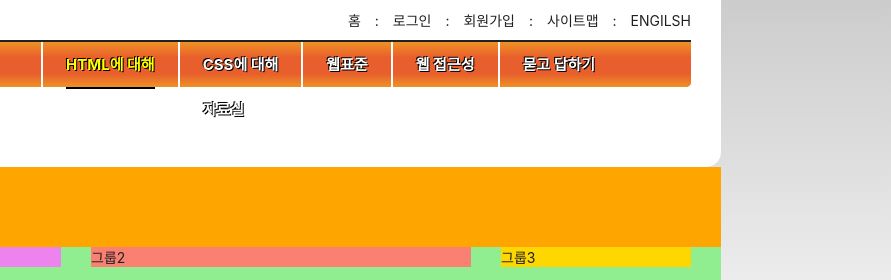
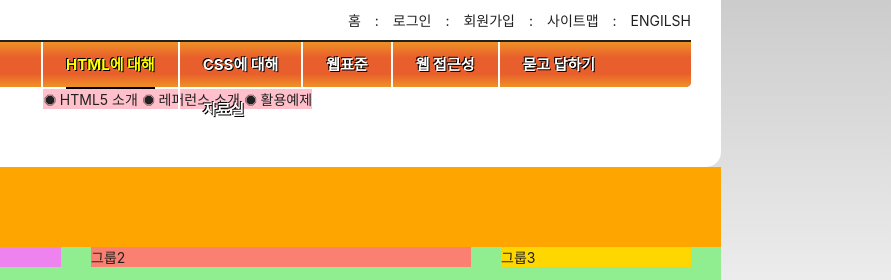
Before and after one commit to third-park/HTML5, a plain HTML site: page index.html in a window 1280 px wide. Shown: the top 280 px of the page, 389-1280 px from the left. Drawn offline with Linux system fonts and the light colour scheme; a web font is replaced by a local one.

Commit message:
서브메뉴에 아이콘폰트 적용

```diff
--- a/styles/fontello.css
+++ b/styles/fontello.css
@@ -1,19 +1,30 @@
+@font-face {
+  font-family: 'fontello';
+  src: url('../font/fontello.eot?45169256');
+  src: url('../font/fontello.eot?45169256#iefix') format('embedded-opentype'),
+    url('../font/fontello.woff2?45169256') format('woff2'),
+    url('../font/fontello.woff?45169256') format('woff'),
+    url('../font/fontello.ttf?45169256') format('truetype'),
+    url('../font/fontello.svg?45169256#fontello') format('svg');
+  font-weight: normal;
+  font-style: normal;
+}
 /* Chrome hack: SVG is rendered more smooth in Windozze. 100% magic, uncomment if you need it. */
 /* Note, that will break hinting! In other OS-es font will be not as sharp as it could be */
 /*
 @media screen and (-webkit-min-device-pixel-ratio:0) {
   @font-face {
     font-family: 'fontello';
-    src: url('../font/fontello.svg?38310097#fontello') format('svg');
+    src: url('../font/fontello.svg?45169256#fontello') format('svg');
   }
 }
 */
-
- [class^="icon-"]:before, [class*=" icon-"]:before {
-  font-family: 'fontello';
+[class^="icon-"]:before,
+[class*=" icon-"]:before {
+  font-family: "fontello";
+    font-style: normal;
   font-weight: normal;
-  speak: none;
-
+  speak: never;
   display: inline-block;
   text-decoration: inherit;
   width: 1em;
@@ -43,8 +54,33 @@
   /* text-shadow: 1px 1px 1px rgba(127, 127, 127, 0.3); */
 }
 
-.icon-ok:before { content: '\e800'; } /* '' */
-.icon-plus:before { content: '\e801'; } /* '' */
-.icon-search:before { content: '\e802'; } /* '' */
-.icon-right-open:before { content: '\e803'; } /* '' */
-.icon-dot-circled:before { content: '\f192'; } /* '' */
+.icon-colon:before {
+  content: '\e800';
+}
+
+/* '' */
+.icon-ok:before {
+  content: '\e801';
+}
+
+/* '' */
+.icon-plus:before {
+  content: '\e802';
+}
+
+/* '' */
+.icon-search:before {
+  content: '\e803';
+}
+
+/* '' */
+.icon-right-dir:before {
+  content: '\e804';
+}
+
+/* '' */
+.icon-stop:before {
+  content: '\e805';
+}
+
+/* '' */
--- a/styles/style.css
+++ b/styles/style.css
@@ -1,3 +1,4 @@
+@import url(./fonts.css);
 @import url(./normalize.css);
 @import url(./reset.css);
 
@@ -57,6 +58,7 @@ body {
     position: absolute;
     top: 45px;
     left: 50px;
+    z-index: 1000;
   }
 
 /* 텍스트 링크 모음*/
@@ -101,8 +103,14 @@ body {
   border-radius: 0 0 5px 5px;
     padding-left: 230px;
     height: 47px;
+    position: relative;
+    }
+
+    .menu>li:nth-child(-n + 3) {
+      position: relative;
 }
 .menu-item {
+  position: relative;
     float: left;
     border-left: 2px solid #fff;
 }
@@ -126,12 +134,52 @@ body {
   display: block;
   border-top: 2px solid black;
 }
+
   .sub-menu {
     position: absolute;
     background-color: pink;
     display: none;
 }
 
+.menu-html,
+.menu-css,
+.menu-standards {
+  left: 0;
+}
+
+.menu-accessibility,
+.menu-qna,
+.menu-archive {
+  right: 0;
+}
+
+.is-active .sub-menu {
+  display: block;
+  white-space: nowrap;
+}
+
+.sub-menu li {
+  display: inline-block;
+}
+
+.sub-menu a::before {
+  content: '\e805';
+  font-family: "fontello";
+  font-style: normal;
+  font-weight: normal;
+  speak: never;
+  display: inline-block;
+  text-decoration: inherit;
+  width: 1em;
+  margin-right: .2em;
+  text-align: center;
+}
+
+.sub-menu a:hover::before,
+.sub-menu a:focus::before {
+  content: '\e801';
+  ;
+}
 /* 비주얼 */
 .visual {
   background: orange;
```
